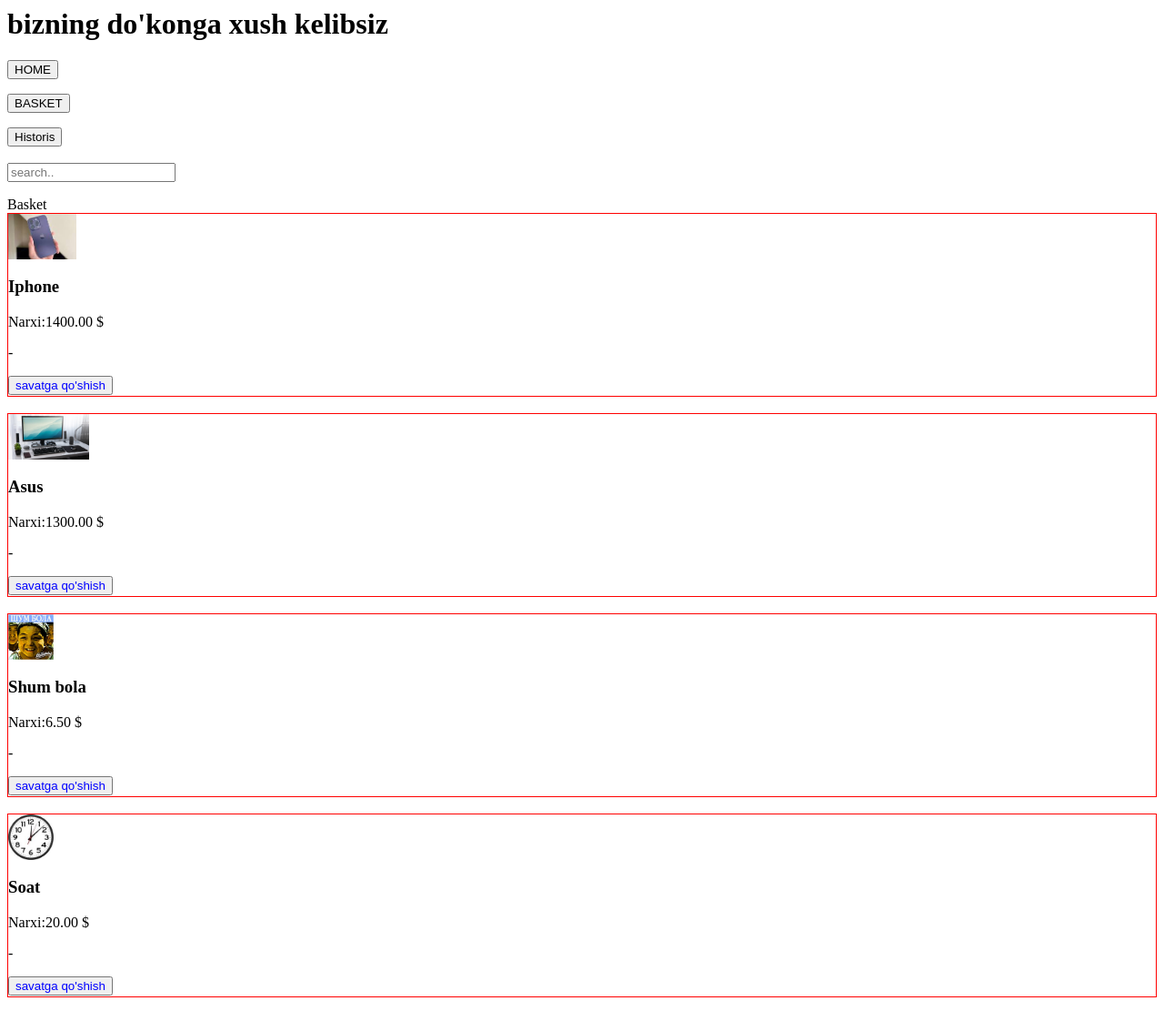
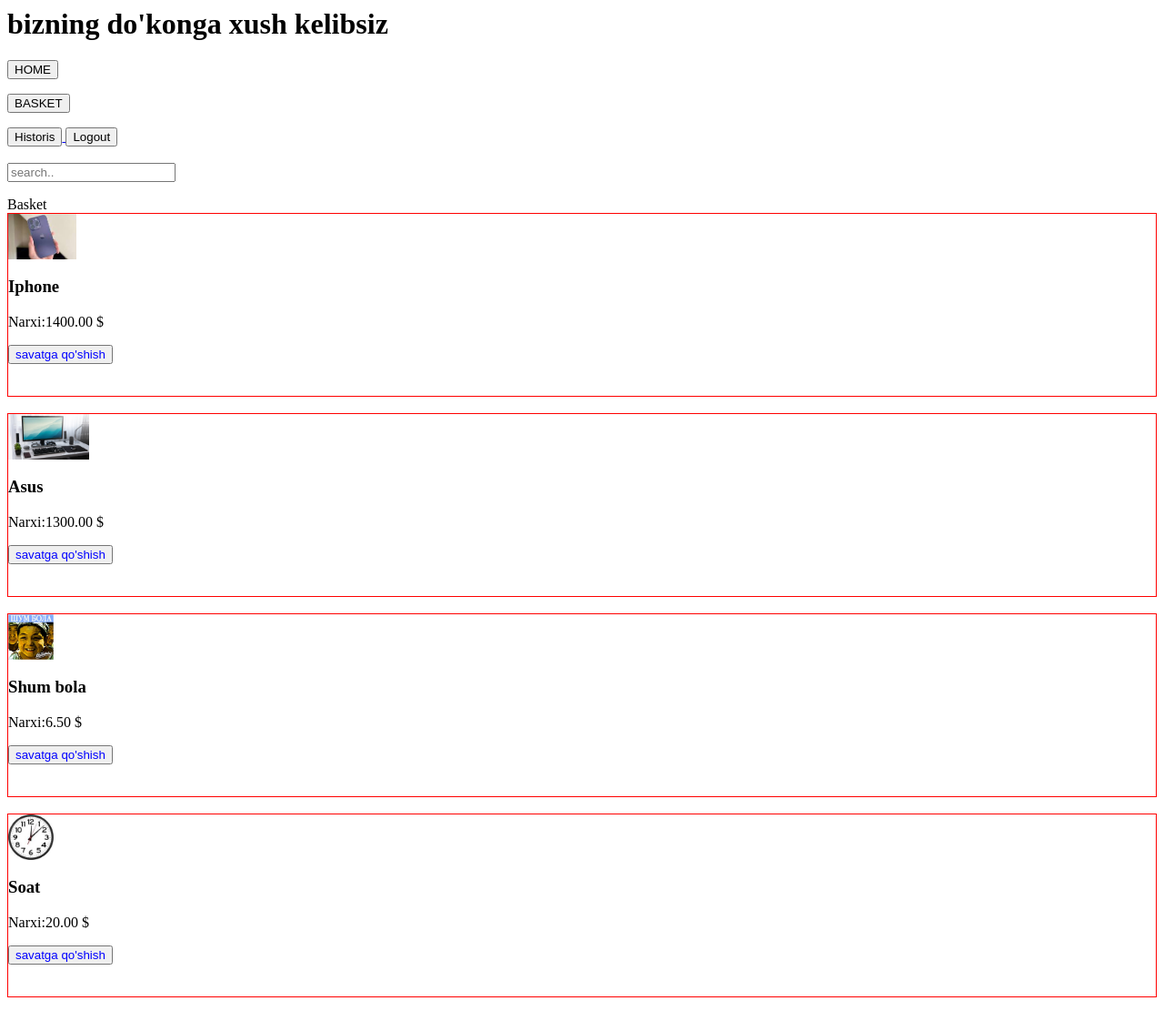
Before and after one commit to Ulugbek-Mavlonov/Exam, a Django app: page /index/ in a window 1280 px wide. Shown: the whole page at 91% size. Run offline with Django 4.2, Linux system fonts and the light colour scheme; data comes from the database, SQL or seed files in the repository; both versions use the stored data as it was after the commit.

Commit message:
news addad

```diff
--- a/shop_app/models.py
+++ b/shop_app/models.py
@@ -3,10 +3,13 @@
 
 
 # Create your models here.
+# class Category(models.Model):
+#     name = models.CharField(max_length=50)
 
 # mahsulotlarni saqlovchi model
 class Product(models.Model):
     id = models.AutoField(primary_key=True)
+    # category = models.ForeignKey(Category, on_delete=models.CASCADE)
     title = models.CharField(max_length=255)
     description = models.TextField()
     price = models.DecimalField(max_digits=10, decimal_places=2)
--- a/shop_app/urls.py
+++ b/shop_app/urls.py
@@ -8,6 +8,7 @@
     path('', views.login_user, name='login' ),
     path('register/', views.register, name='register'),
     path('index/', views.index, name='index'),
+    path('logout/', views.logout, name='logout'),
     path('search/', views.search, name='search'),
     path('add_basket', views.add_basket, name='add_basket'),
     path('basket/', views.basket, name='basket'),
--- a/shop_app/views.py
+++ b/shop_app/views.py
@@ -32,6 +32,10 @@
             return redirect('/')
 
     return render(request, 'register.html', context)
+
+# chiqib ketish
+def logout(request):
+    return render(request, 'login.html', name='logout')
 
 # asosiy sahifada mahsulotlarni chiqarish
 
@@ -85,7 +89,6 @@
         for l in rey:
             if i.number == l.id :
                 price +=l.price
-                print(product)
     return render(request, 'basket.html', {'product':product, 'rey':rey, 'price':price})
 
 
--- a/templates/base.html
+++ b/templates/base.html
@@ -23,6 +23,11 @@
         <span class="nav-item">Historis</span>
         </button>
     </a>
+    <a href="/">
+        <button>
+        <span>Logout</span>
+        </button>
+    </a>
 </div><br>
 
 
--- a/templates/index.html
+++ b/templates/index.html
@@ -19,7 +19,7 @@
             </a>
             <h3>{{ i.title }}</h3>
             <p><span>Narxi:</span>{{ i.price }} $</p>
-            <p> - </p>
+            {% comment %} <p> -  </p> {% endcomment %}
             <form method='GET'  action='/add_basket'>
                 {% csrf_token %}
                 <input type='hidden' name='user_id' value='{{user.id}}' id='user_id'>
```
Also changed, not shown: Shum_bola_1977_film.jpg (added), db.sqlite3, shop_app/migrations/0003_alter_order_email_alter_order_first_name_and_more.py (added), soat_1.jpg (added).
